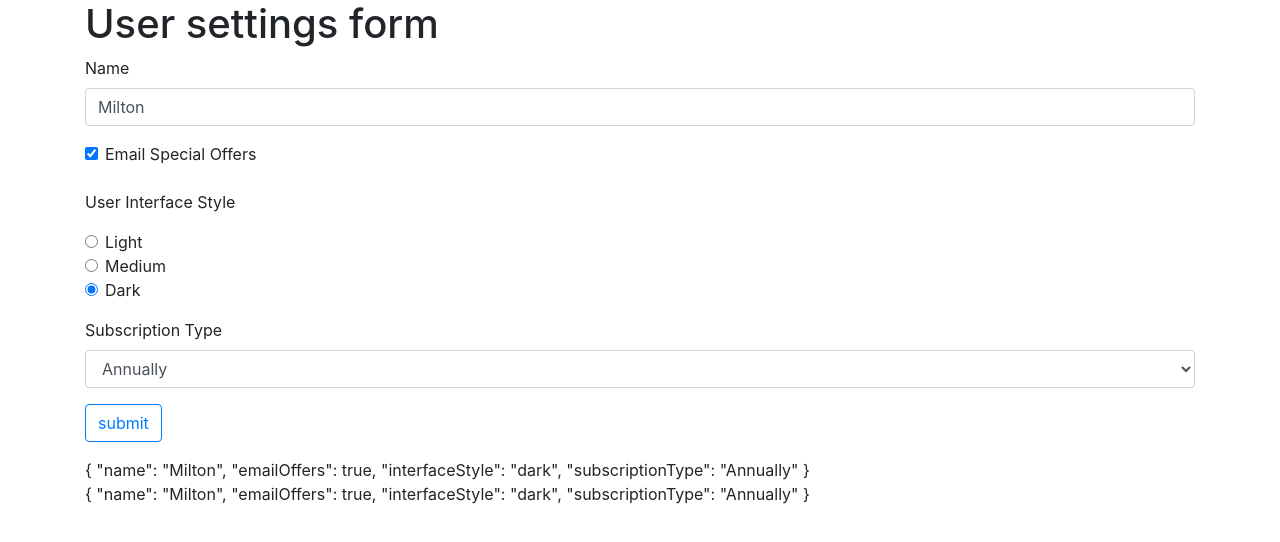
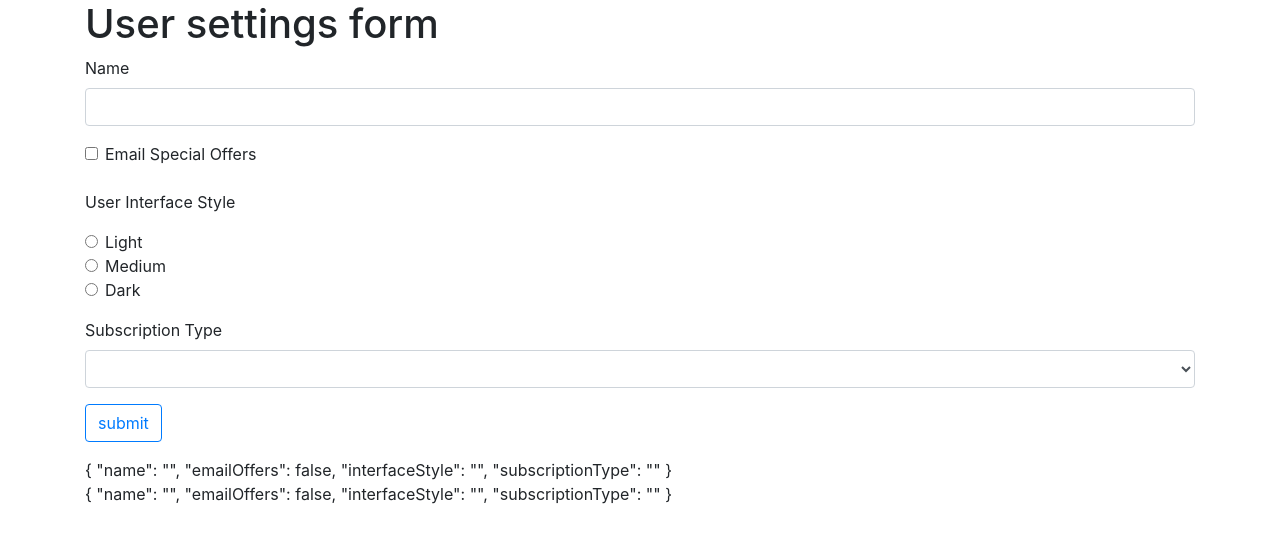
Before and after one commit to JamalGuyo/ng-tdForm, an Angular app: page / in a window 1280 px wide. Shown: the top 542 px of the page. Built offline with nearby package versions, Linux system fonts and the light colour scheme.

Commit message:
demo native browser validation

```diff
--- a/src/app/user-settings-form/user-settings-form.component.html
+++ b/src/app/user-settings-form/user-settings-form.component.html
@@ -1,6 +1,6 @@
 <div class="container">
   <h1>User settings form</h1>
-  <form #form="ngForm">
+  <form #form="ngForm" ngNativeValidate>
     <div class="form-group">
       <label for="name">Name</label>
       <input
@@ -9,6 +9,7 @@
         class="form-control"
         name="name"
         [(ngModel)]="userSettings.name"
+        required
       />
     </div>
     <div class="form-check form-group">
--- a/src/app/user-settings-form/user-settings-form.component.ts
+++ b/src/app/user-settings-form/user-settings-form.component.ts
@@ -8,10 +8,10 @@ import { IUserSettings } from '../models/user-setting';
 })
 export class UserSettingsFormComponent implements OnInit {
   originalUserSettings: IUserSettings = {
-    name: 'Milton',
-    emailOffers: true,
-    interfaceStyle: 'dark',
-    subscriptionType: 'Annually',
+    name: '',
+    emailOffers: false,
+    interfaceStyle: '',
+    subscriptionType: '',
   };
 
   userSettings: IUserSettings = { ...this.originalUserSettings };
```
